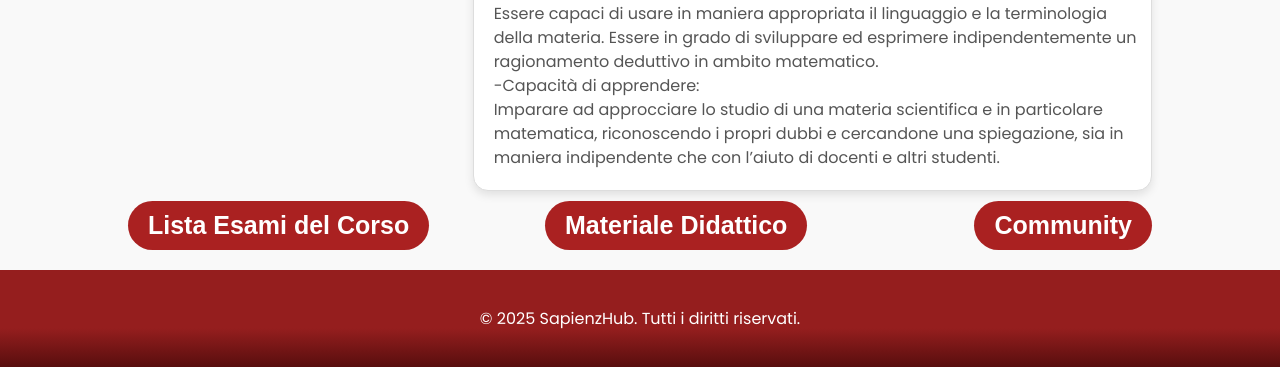
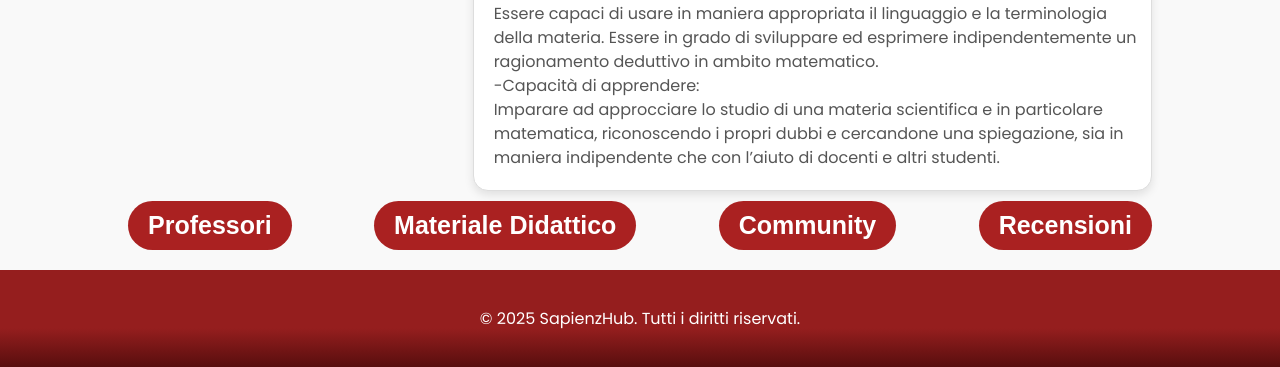
Before and after one commit to Lorenzo-Bertucci/Sapienza_Hub, a PHP site: page /html/corsi/ing_inf/analisiI.html in a window 1280 px wide. Shown: the part 694-1061 px from the top of the page. Run offline with PHP 8.4, Linux system fonts and the light colour scheme.

Commit message:
agg. pagina tipo esame.html

```diff
--- a/src/client/css/esame.css
+++ b/src/client/css/esame.css
@@ -145,7 +145,7 @@ nav ul li a:hover {
     grid-template-rows: auto auto;
     grid-template-areas:
     'image desc desc'
-    'esami matdid chat';
+    'barra barra barra';
     justify-self: center;
 
 }
@@ -191,8 +191,10 @@ nav ul li a:hover {
     object-fit: contain;
 }
 
-.esami{
-    grid-area:esami;
+.barra{
+    grid-area:barra;
+    display: flex;
+    justify-content: space-between;
 }
 
 .bottone{
@@ -213,15 +215,6 @@ nav ul li a:hover {
     opacity: 0.9;
 }
 
-.matdid{
-    grid-area: matdid;
-    justify-self: right;
-}
-
-.chat{
-    grid-area: chat;
-    justify-self: right;
-}
 
 .footer {
     background-image: linear-gradient(0deg, rgba(88, 14, 14, 1) 0%, rgba(149,30,30,1) 40%);
--- a/src/client/html/corsi/ing_inf/analisiI.html
+++ b/src/client/html/corsi/ing_inf/analisiI.html
@@ -51,14 +51,11 @@
                 </p>
 
             </div>
-            <div class="esami">
-                <button class="bottone">Lista Esami del Corso</button>
-            </div>
-            <div class="matdid">
+            <div class="barra">
+                <button class="bottone">Professori</button>
                 <button class="bottone">Materiale Didattico</button>
-            </div>
-            <div class="chat">
                 <button class="bottone">Community</button>
+                <button class="bottone">Recensioni</button>
             </div>
         </div>
 
```
